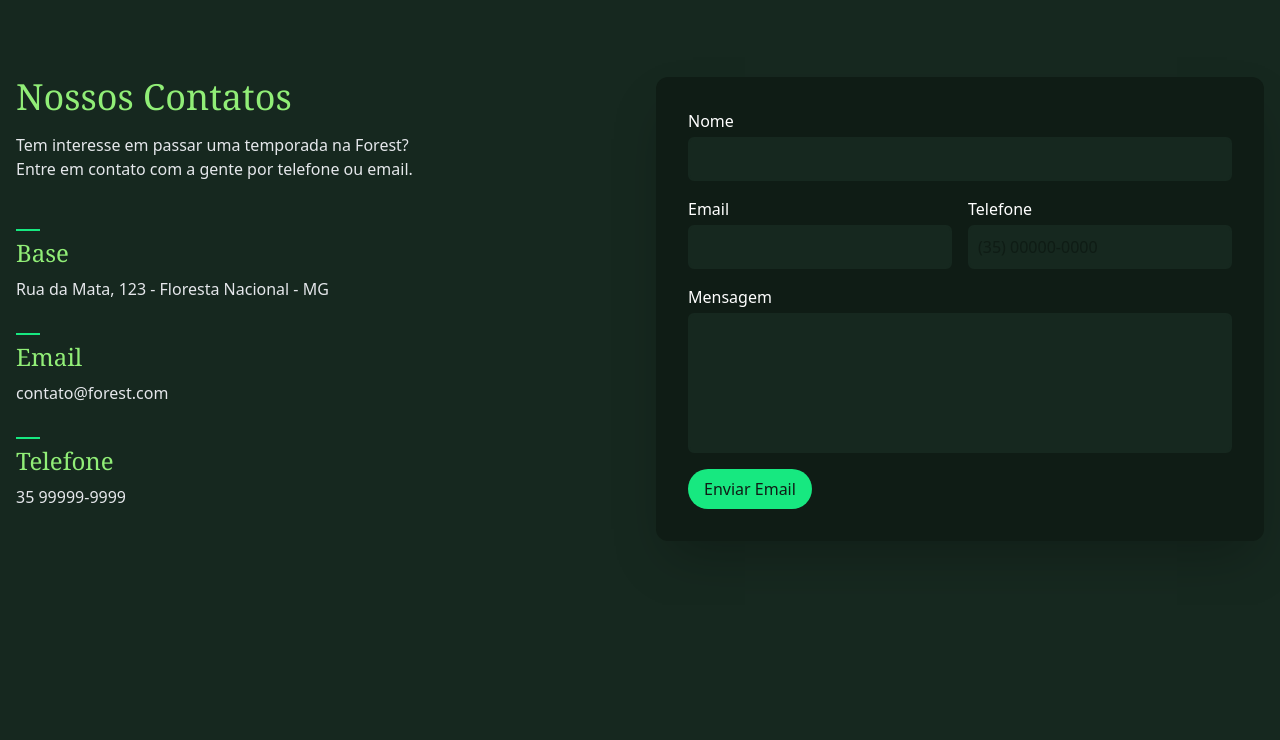
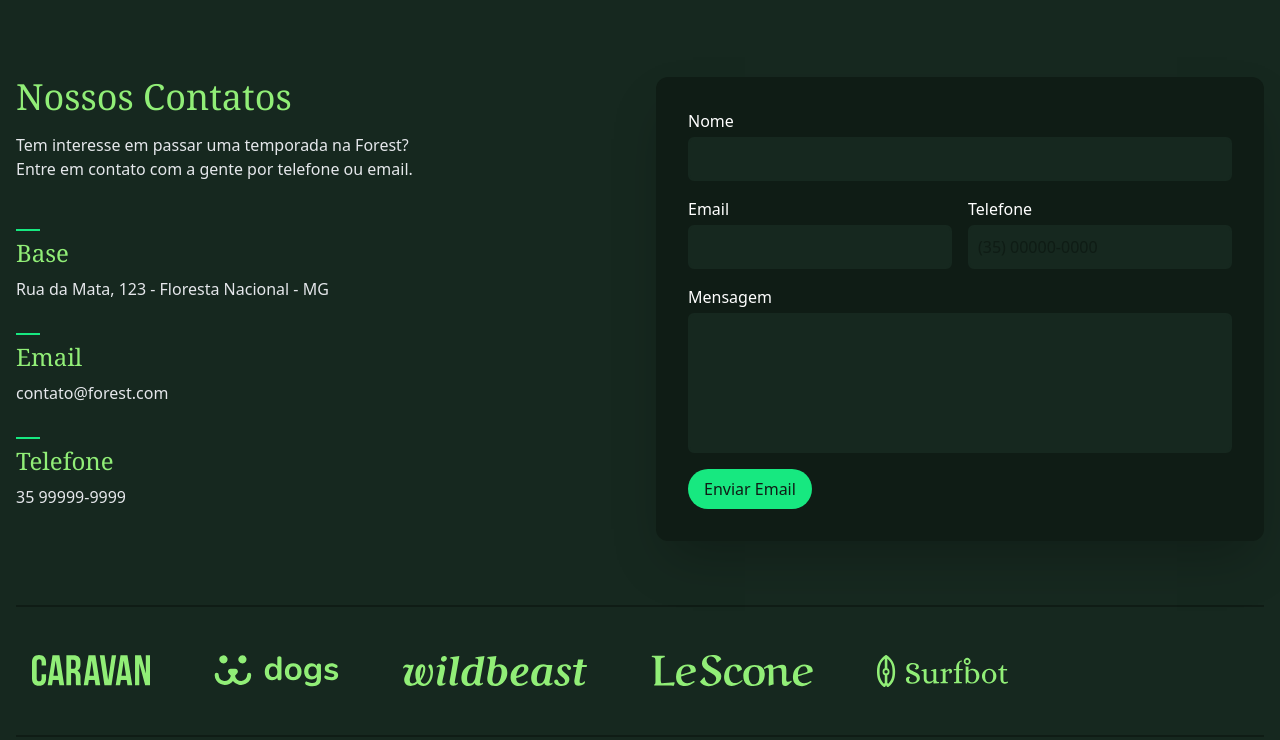
Before and after one commit to Luigi-Martins/Projeto-Tailwind, a website: page src/index.html in a window 1280 px wide. Shown: the part 3495-4235 px from the top of the page. Before the commit the page ends 4100 px from the top, so only its background shows below. Drawn offline with Linux system fonts and the light colour scheme.

Commit message:
feat: Implementação de seção de parceiros

```diff
--- a/src/index.html
+++ b/src/index.html
@@ -466,5 +466,16 @@
         </button>
       </form>
     </section>
+    <section class="container mb-12 sm-mb-16">
+      <ul
+        class="flex flex-col items-center py-4 max-sm:divide-y-2 max-sm:divide-verde-900 *:p-4 sm:flex-row sm:gap-8 sm:border-b-2 sm:border-t-2 sm:border-verde-900 sm:py-8 *:*:max-h-8"
+      >
+        <li><img src="./img/parceiros/caravan.svg" alt="Caravan" /></li>
+        <li><img src="./img/parceiros/dogs.svg" alt="Dogs" /></li>
+        <li><img src="./img/parceiros/wildbeast.svg" alt="Wildbeast" /></li>
+        <li><img src="./img/parceiros/lescone.svg" alt="Lescone" /></li>
+        <li><img src="./img/parceiros/surfbot.svg" alt="Surfbot" /></li>
+      </ul>
+    </section>
   </body>
 </html>
```
Also changed, not shown: src/output.css.
